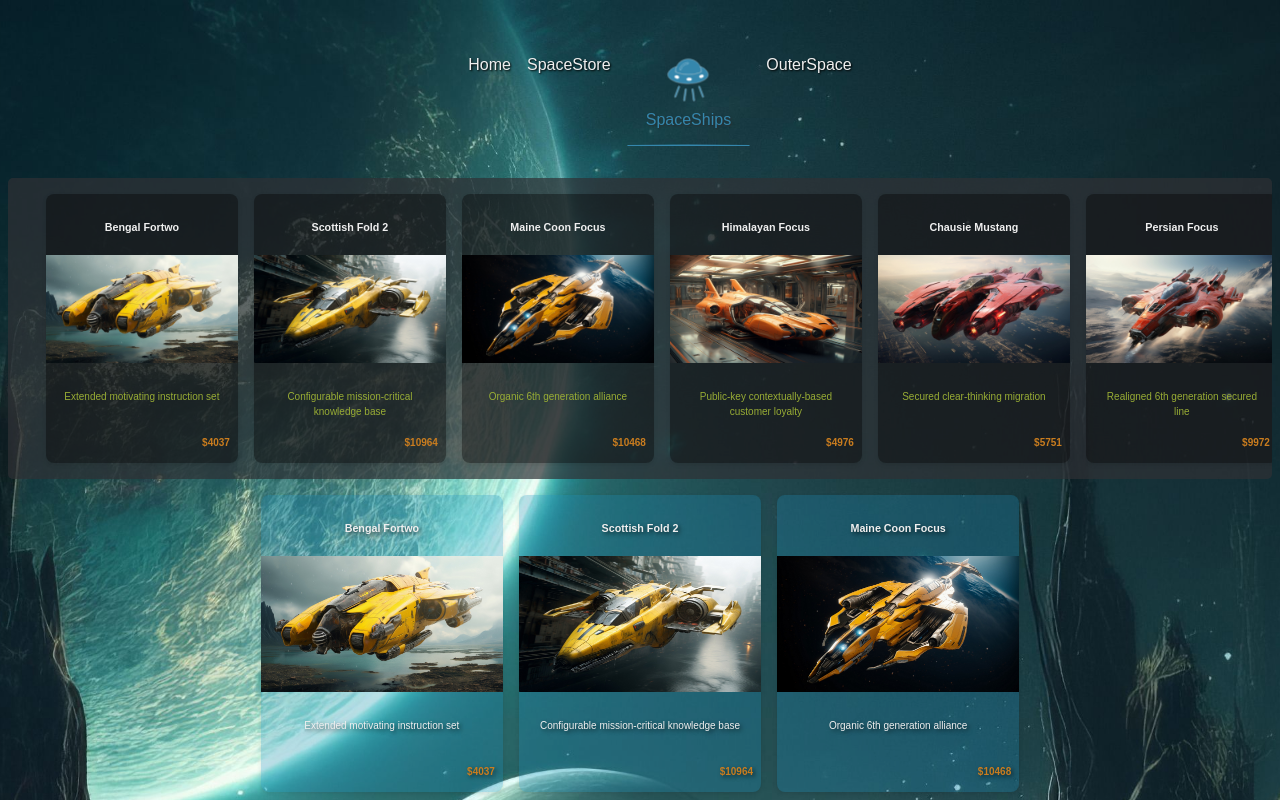
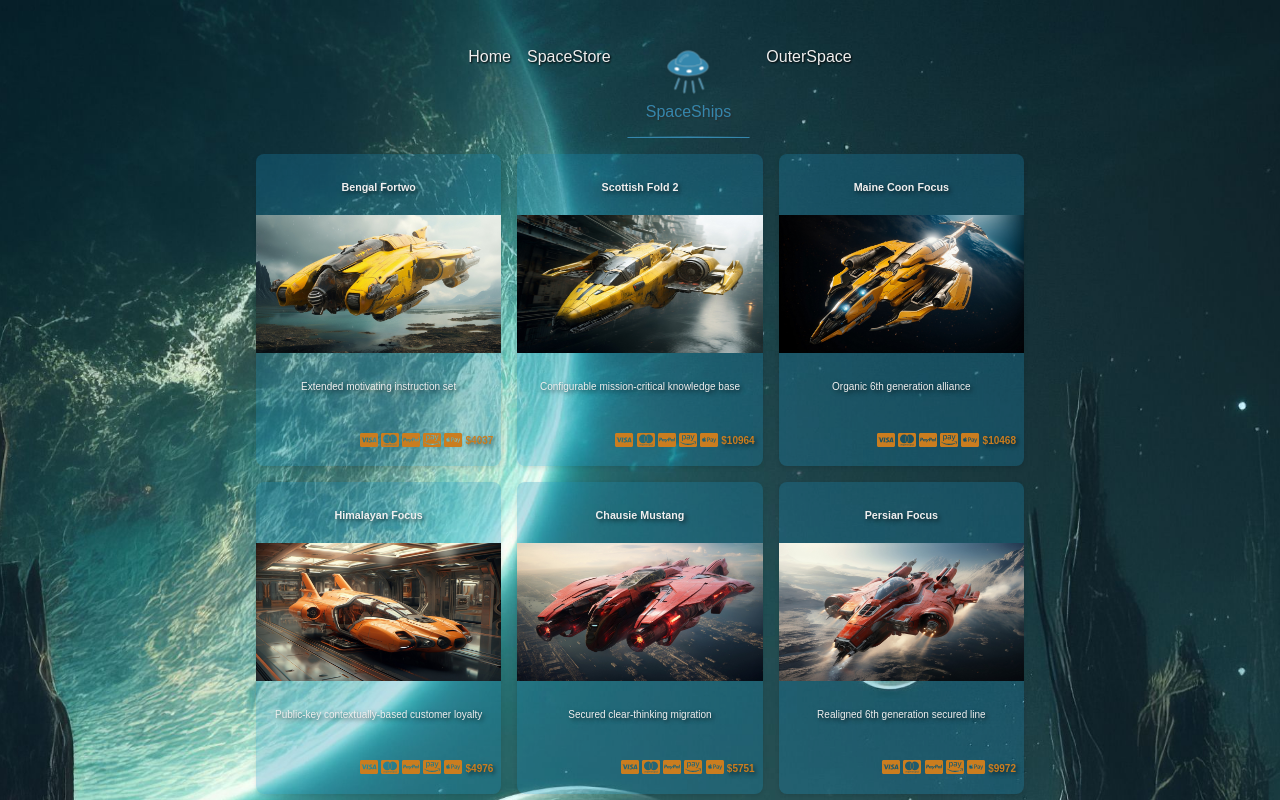
Before and after one commit to thegroosalugg/Andromeda, a React (Vite) app: page /ships in a window 1280 px wide. Shown: the top 800 px of the page. Built offline with nearby package versions, Linux system fonts and the light colour scheme; a web font is replaced by a local one.

Commit message:
added font awesome to ship item

```diff
--- a/src/components/UI/FontAwesome.tsx
+++ b/src/components/UI/FontAwesome.tsx
@@ -8,9 +8,9 @@ import { motion } from 'framer-motion';
 library.add(fab, fas);
 
 interface IconProps {
-  text: string | number;
+  text?: string | number;
   icon: IconProp; // Change icon type to IconProp
-  className: string;
+  className?: string;
 }
 
 export default function FontAwesome({ text, icon, className }: IconProps) {
@@ -25,7 +25,7 @@ export default function FontAwesome({ text, icon, className }: IconProps) {
       transition={{ type: 'linear', duration: 0.3 }}
     >
       <FontAwesomeIcon icon={icon} />
-      <p>{text}</p>
+      {text && <p>{text}</p>}
     </motion.span>
   );
 }
--- a/src/components/spaceships/ShipInfo.tsx
+++ b/src/components/spaceships/ShipInfo.tsx
@@ -51,9 +51,9 @@ const ShipInfo: React.FC<SpaceShip> = ({
         {/* prettier-ignore */}
         <MotionDiv element='div' className={css.specs} transition={{ staggerChildren: 0.2 }}>
           <FontAwesome className={css['icon-config']} icon={['fas', 'bolt']}              text={fuel}              />
-          <FontAwesome className={css['icon-config']} icon={['fas', 'gauge-high']}        text={`${speed}m Mph`}   />
-          <FontAwesome className={css['icon-config']} icon={['fas', 'clock']}             text={`${year} (CE)`}    />
-          <FontAwesome className={css['icon-config']} icon={['fas', 'money-bill-1-wave']} text={`$${price} daily`} />
+          <FontAwesome className={css['icon-config']} icon={['fas', 'gauge-high']}        text={speed + 'm Mph'}   />
+          <FontAwesome className={css['icon-config']} icon={['fas', 'clock']}             text={year  + ' (CE)'}    />
+          <FontAwesome className={css['icon-config']} icon={['fas', 'money-bill-1-wave']} text={price + ' daily'} />
         </MotionDiv>
       </MotionDiv>
     </section>
--- a/src/components/spaceships/ShipItem.module.css
+++ b/src/components/spaceships/ShipItem.module.css
@@ -44,8 +44,14 @@
 }
 
 .price {
+  display: flex;
+  justify-content: end;
+  gap: 0.2em;
+  align-items: center;
   font-weight: bold;
   color: #ca7d1f;
-  text-align: end;
-  padding: 0 0.5rem 0.5rem 0;
+  padding: 0.5rem;
 }
+.price p {
+  margin-bottom: 1.5em;
+}
--- a/src/components/spaceships/ShipItem.tsx
+++ b/src/components/spaceships/ShipItem.tsx
@@ -1,27 +1,42 @@
 import { useNavigate } from 'react-router-dom';
 import SpaceShip from '../../models/SpaceShip';
 import { motion } from 'framer-motion';
-import css from './ShipItem.module.css'
+import css from './ShipItem.module.css';
+import FontAwesome from '../UI/FontAwesome';
 
 interface ShipItemProps extends SpaceShip {
   className: string;
 }
 
-const ShipItem: React.FC<ShipItemProps> = ({ id, model, image, desc, price, className }) => {
+const ShipItem: React.FC<ShipItemProps> = ({
+  id,
+  model,
+  image,
+  desc,
+  price,
+  className,
+}) => {
   // could also navigate with Link, but this wraps the component a 3rd time and needs additional styling
   const navigate = useNavigate();
 
   return (
     <motion.article
-    className={`${css['ship-item']} ${css[className]}`}
-    whileHover={{ scale: 1.1 }}
+      className={`${css['ship-item']} ${css[className]}`}
+      whileHover={{ scale: 1.1 }}
       transition={{ duration: 0.3 }}
       onClick={() => navigate(`/ships/${id}`)}
     >
       <h6>{model}</h6>
       <img src={image} alt={model} />
       <p className={css.desc}>{desc}</p>
-      <p className={css.price}>${price}</p>
+      <div className={css.price}>
+        <FontAwesome icon={['fab', 'cc-visa']} />
+        <FontAwesome icon={['fab', 'cc-mastercard']} />
+        <FontAwesome icon={['fab', 'cc-paypal']} />
+        <FontAwesome icon={['fab', 'cc-amazon-pay']} />
+        <FontAwesome icon={['fab', 'cc-apple-pay']} />
+        <p>${price}</p>
+      </div>
     </motion.article>
   );
 };
--- a/src/components/spaceships/SpaceShipsList.module.css
+++ b/src/components/spaceships/SpaceShipsList.module.css
@@ -12,12 +12,11 @@
 
 /* for scrollX layout */
 .ship-rows {
-  margin: 1rem auto;
+  margin: 1rem auto 0;
   padding: 1rem 3%;
   display: flex;
   gap: 1rem;
   list-style: none;
   overflow-x: auto;
   background-color: rgba(47, 49, 54, 0.7);
-  border-radius: 5px;
 }
--- a/src/index.css
+++ b/src/index.css
@@ -4,6 +4,7 @@ body {
   min-height: 100vh;
   background: url('/wallpaper4.jpeg') center/cover no-repeat;
   font-family: 'Trispace', sans-serif;
+  margin: 0;
 }
 
 main {
--- a/src/pages/spaceships/SpaceShips.tsx
+++ b/src/pages/spaceships/SpaceShips.tsx
@@ -4,8 +4,8 @@ import SpaceShipsList from '../../components/spaceships/SpaceShipsList';
 export default function SpaceShipsPage() {
   return (
     <>
-    <SpaceShipsList className='ship-rows' spaceships={spaceships} />
-    <SpaceShipsList className='ship-grid' spaceships={spaceships} />
+      <SpaceShipsList className='ship-grid' spaceships={spaceships} />
+      <SpaceShipsList className='ship-rows' spaceships={spaceships} />
     </>
   );
 }
```
